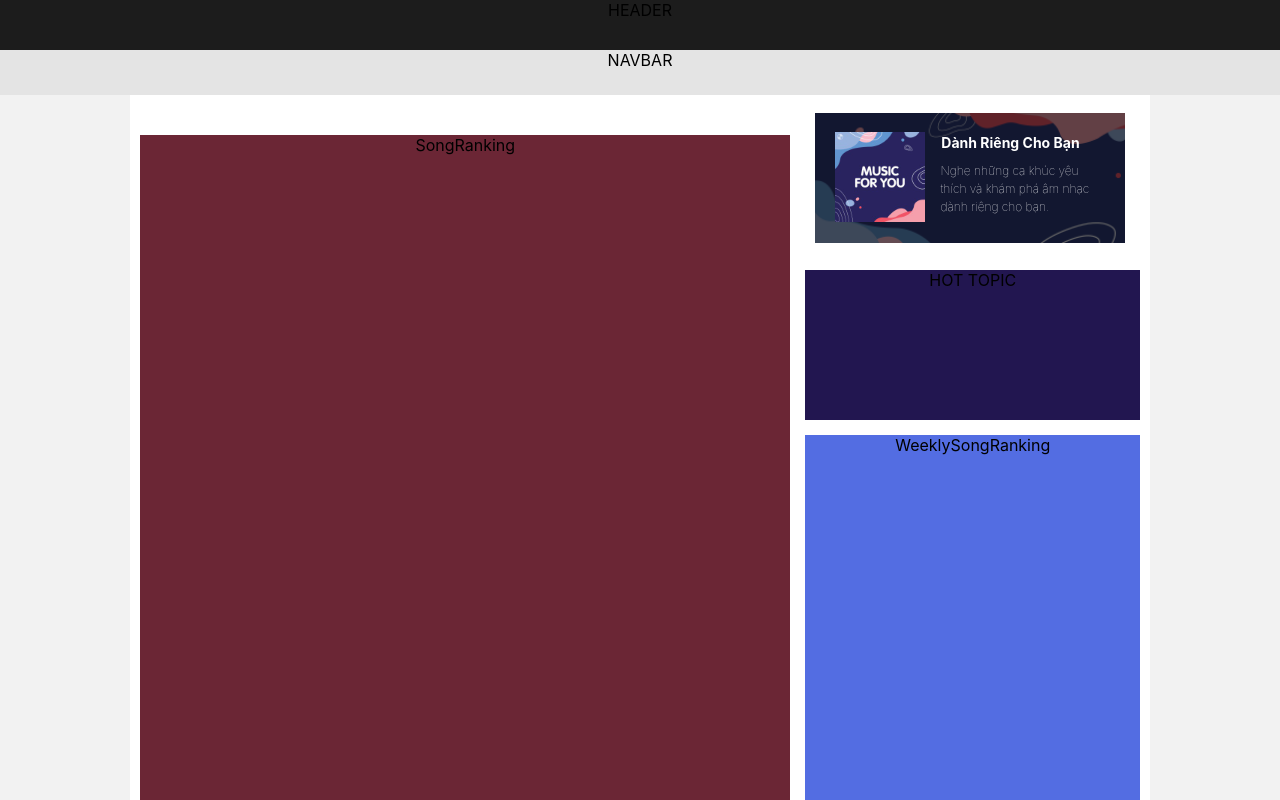
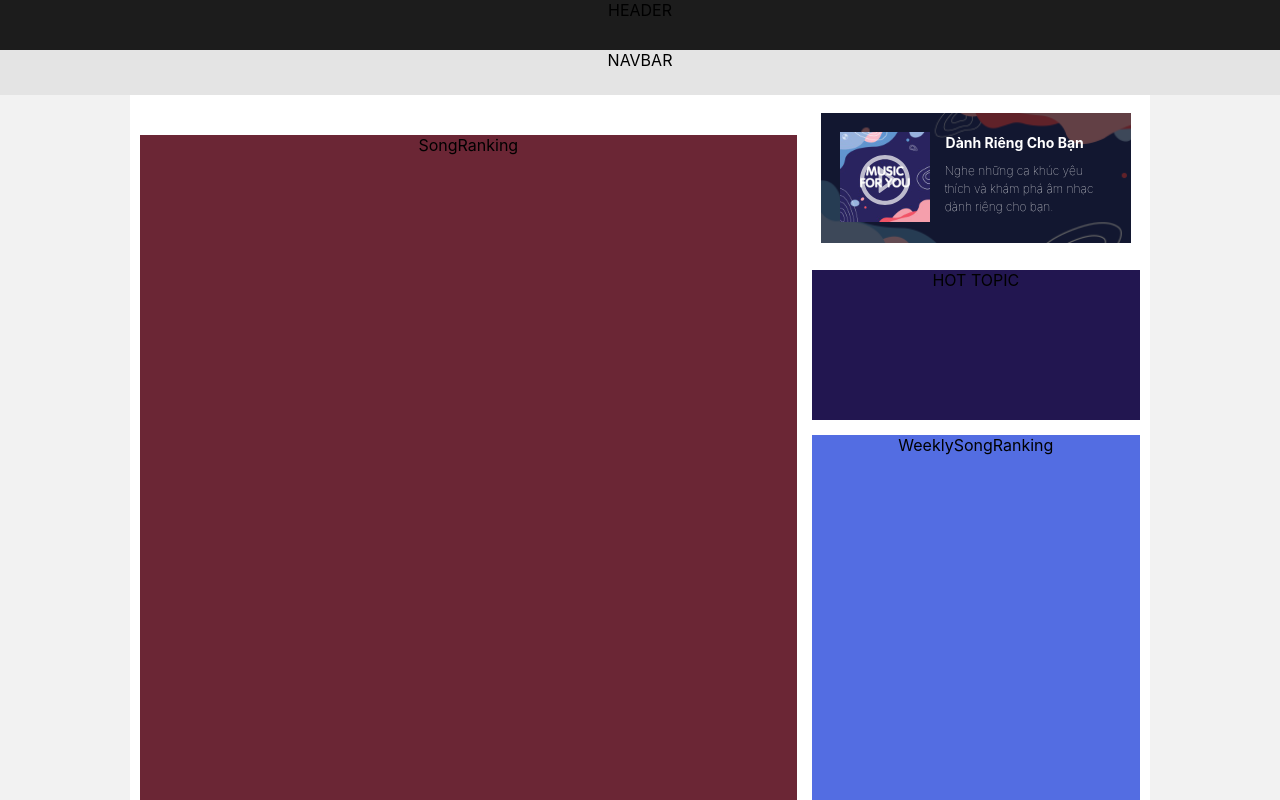
Before and after one commit to kimthaohuynhthi/ZingMP3-Clone, a React (Create React App) app: page / in a window 1280 px wide. Shown: the top 800 px of the page. Built offline with nearby package versions, Linux system fonts and the light colour scheme.

Commit message:
add icon play

```diff
--- a/package.json
+++ b/package.json
@@ -3,6 +3,7 @@
   "version": "0.1.0",
   "private": true,
   "dependencies": {
+    "@ant-design/icons": "^4.7.0",
     "@testing-library/jest-dom": "^5.11.4",
     "@testing-library/react": "^11.1.0",
     "@testing-library/user-event": "^12.1.10",
--- a/src/App.css
+++ b/src/App.css
@@ -1,3 +1,8 @@
+body {
+  font-family: "SF Pro Text", "SF Pro Icons", "Helvetica Neue", "Helvetica",
+    "Arial", sans-serif;
+}
+
 .App {
   text-align: center;
 }
--- a/src/HomePage/MusicForYou/index.jsx
+++ b/src/HomePage/MusicForYou/index.jsx
@@ -1,5 +1,7 @@
 //libs
 import React from "react";
+//icons
+import { PlayCircleOutlined } from "@ant-design/icons";
 //image
 import background from "../../assets/MusicForYou/background.png";
 import image from "../../assets/MusicForYou/musicforyou.jpeg";
@@ -16,6 +18,9 @@ const MusicForYou = () => (
         <a href="/">
           <img src={image} alt="music-for-you" width="90px" height="90px" />
         </a>
+        <div className="play-icon">
+          <PlayCircleOutlined />
+        </div>
       </div>
       <div className="content-music-for-you">
         <a href="/" className="title">
--- a/src/HomePage/MusicForYou/style.scss
+++ b/src/HomePage/MusicForYou/style.scss
@@ -1,7 +1,7 @@
 .music-for-you-wrapper {
   grid-area: music-for-you;
   &-inner{
-    padding: 8px 15px 10px 10px;
+    padding: 8px;
     .background-image{
       img{
         filter: brightness(40%);
@@ -13,6 +13,15 @@
       margin-left: 20px;
       &:hover{
         filter: brightness(60%);
+      }
+      .play-icon {
+        display: block;
+        position: absolute;
+        color: rgb(252, 252, 252);
+        font-size: 50px;
+        margin-top: -75px;
+        margin-left: 20px;
+        opacity: 0.7;
       }
     }
     .content-music-for-you{
```
Also changed, not shown: 2 other files (tests, documents, lock files or other folders).
